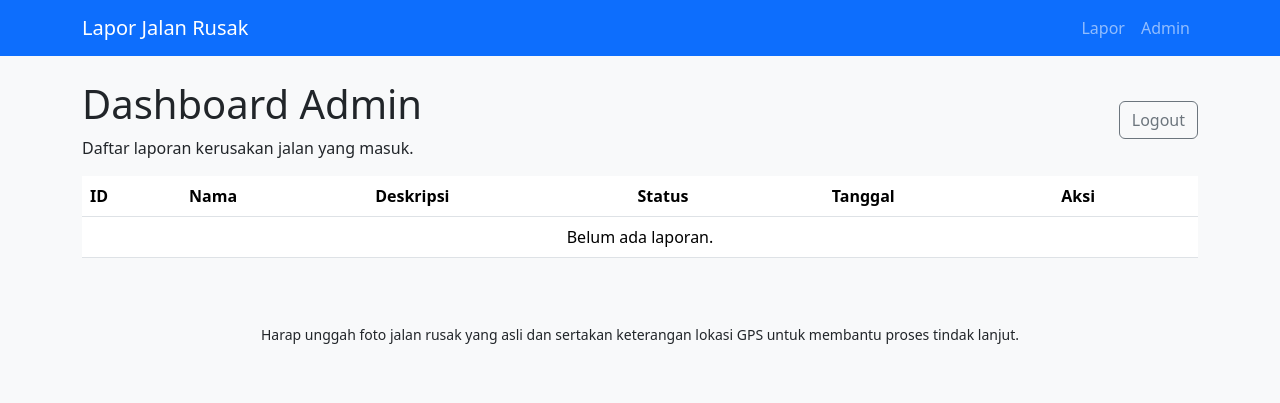
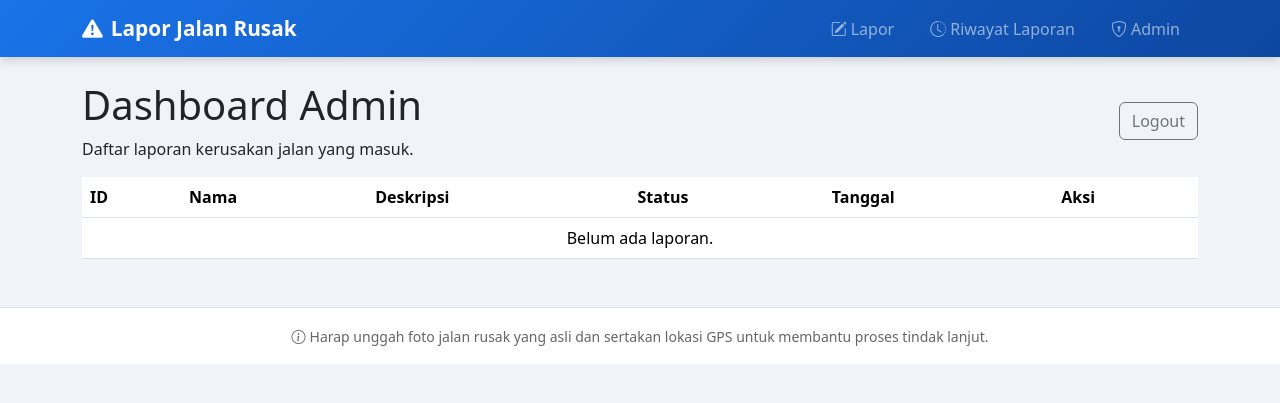
Before and after one commit to zeakey-jpg/Aplikasi-Pelaporan-Masalah-Kerusakan-Jalan, a Flask app: page /admin in a window 1280 px wide. Shown: the top 403 px of the page. Run offline with Flask 3, Linux system fonts and the light colour scheme; the visitor is signed in with stand-in values (Sample User, id 1).

Commit message:
fix: restore navbar with riwayat and bootstrap

```diff
--- a/templates/base.html
+++ b/templates/base.html
@@ -5,46 +5,71 @@
     <meta name="viewport" content="width=device-width, initial-scale=1, shrink-to-fit=no">
     <title>{{ title or "Pelaporan Kerusakan Jalan" }}</title>
     <link rel="stylesheet" href="https://cdn.jsdelivr.net/npm/bootstrap@5.3.2/dist/css/bootstrap.min.css">
+    <link rel="stylesheet" href="https://cdn.jsdelivr.net/npm/bootstrap-icons@1.11.3/font/bootstrap-icons.min.css">
     <link rel="stylesheet" href="{{ url_for('static', filename='styles.css') }}">
+    <style>
+      body { background-color: #f0f4f8; }
+      .navbar {
+        background: linear-gradient(135deg, #1a73e8, #0d47a1) !important;
+        box-shadow: 0 2px 10px rgba(0,0,0,0.2);
+      }
+      .navbar-brand { font-weight: 700; font-size: 1.3rem; }
+      .nav-link { font-weight: 500; padding: 0.5rem 1rem !important; border-radius: 8px; margin: 0 2px; transition: background 0.2s; }
+      .nav-link:hover { background: rgba(255,255,255,0.15); }
+      .card { border: none; border-radius: 16px; box-shadow: 0 4px 20px rgba(0,0,0,0.08); }
+      .btn-primary { background: linear-gradient(135deg, #1a73e8, #0d47a1); border: none; border-radius: 8px; font-weight: 500; }
+      .btn-primary:hover { opacity: 0.9; }
+      footer { background: #fff !important; border-top: 1px solid #e0e0e0; color: #666; }
+    </style>
   </head>
   <body>
-    <nav class="navbar navbar-expand-lg navbar-dark bg-primary mb-4">
+    <nav class="navbar navbar-expand-lg navbar-dark mb-4">
       <div class="container">
-        <a class="navbar-brand" href="{{ url_for('report') }}">Lapor Jalan Rusak</a>
-        <div class="collapse navbar-collapse">
+        <a class="navbar-brand" href="{{ url_for('report') }}">
+          <i class="bi bi-exclamation-triangle-fill me-2"></i>Lapor Jalan Rusak
+        </a>
+        <button class="navbar-toggler" type="button" data-bs-toggle="collapse" data-bs-target="#navbarNav">
+          <span class="navbar-toggler-icon"></span>
+        </button>
+        <div class="collapse navbar-collapse" id="navbarNav">
           <ul class="navbar-nav ms-auto">
             <li class="nav-item">
-              <a class="nav-link" href="{{ url_for('report') }}">Lapor</a>
+              <a class="nav-link" href="{{ url_for('report') }}">
+                <i class="bi bi-pencil-square me-1"></i>Lapor
+              </a>
             </li>
             <li class="nav-item">
-              <a class="nav-link" href="{{ url_for('admin_login') }}">Admin</a>
+              <a class="nav-link" href="{{ url_for('riwayat') }}">
+                <i class="bi bi-clock-history me-1"></i>Riwayat Laporan
+              </a>
+            </li>
+            <li class="nav-item">
+              <a class="nav-link" href="{{ url_for('admin_login') }}">
+                <i class="bi bi-shield-lock me-1"></i>Admin
+              </a>
             </li>
           </ul>
         </div>
       </div>
     </nav>
-
     <main class="container mb-5">
       {% with messages = get_flashed_messages(with_categories=true) %}
         {% if messages %}
           {% for category, message in messages %}
-            <div class="alert alert-{{ category }} alert-dismissible fade show" role="alert">
+            <div class="alert alert-{{ category }} alert-dismissible fade show rounded-3" role="alert">
               {{ message }}
-              <button type="button" class="btn-close" data-bs-dismiss="alert" aria-label="Close"></button>
+              <button type="button" class="btn-close" data-bs-dismiss="alert"></button>
             </div>
           {% endfor %}
         {% endif %}
       {% endwith %}
-
       {% block content %}{% endblock %}
     </main>
-
-    <footer class="text-center py-3 bg-light">
+    <footer class="text-center py-3">
       <div class="container">
-        <small>Harap unggah foto jalan rusak yang asli dan sertakan keterangan lokasi GPS untuk membantu proses tindak lanjut.</small>
+        <small><i class="bi bi-info-circle me-1"></i>Harap unggah foto jalan rusak yang asli dan sertakan lokasi GPS untuk membantu proses tindak lanjut.</small>
       </div>
     </footer>
-
     <script src="https://cdn.jsdelivr.net/npm/bootstrap@5.3.2/dist/js/bootstrap.bundle.min.js"></script>
   </body>
 </html>
```
